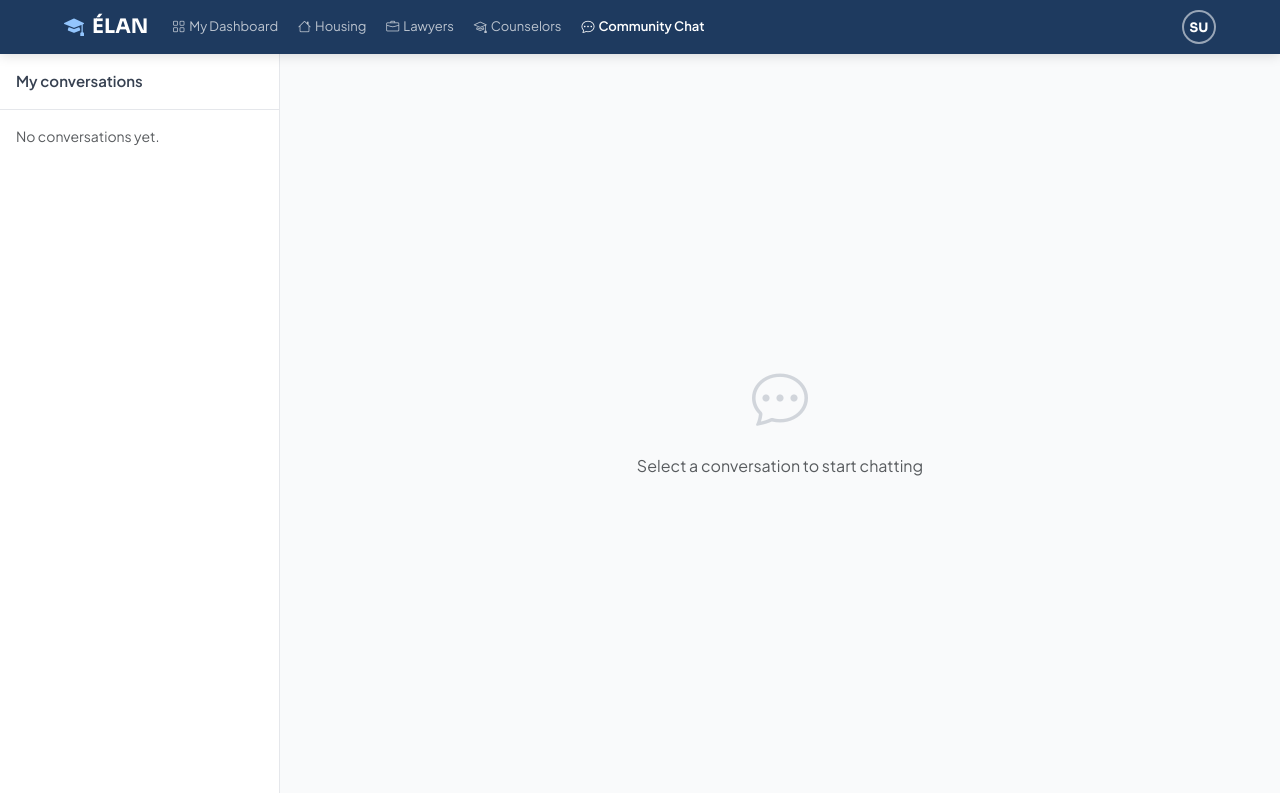
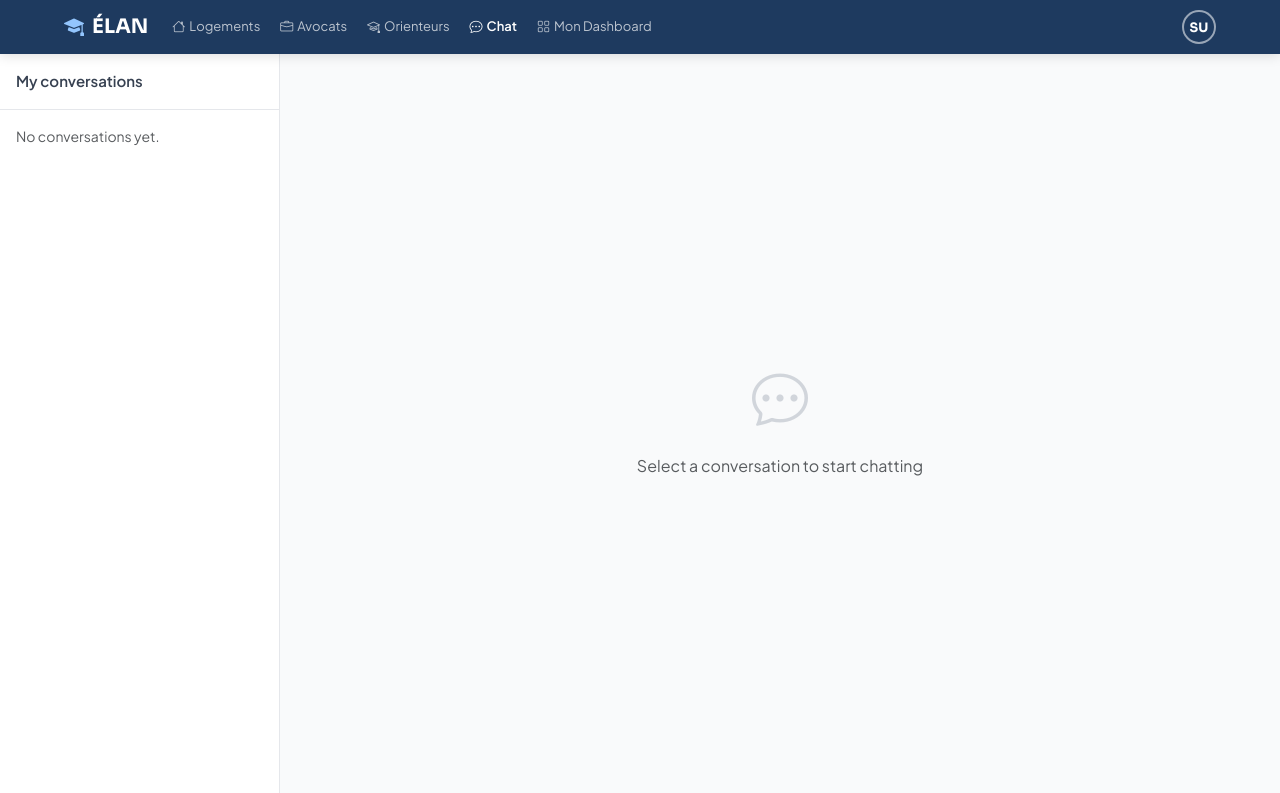
Before and after one commit to Salma-Mousaoui/plateforme-etudiants, a Django app: page /chat/ in a window 1280 px wide. Shown: the top 793 px of the page. Run offline with Django 5.2, Linux system fonts and the light colour scheme; the visitor is signed in with stand-in values (Sample User, id 1); data comes from the database, SQL or seed files in the repository; data that the repository does not hold is empty.

Commit message:
WebSocket chat — fix complet

```diff
--- a/templates/base.html
+++ b/templates/base.html
@@ -32,16 +32,16 @@
       <i class="bi bi-mortarboard-fill" style="color:#93C5FD;font-size:20px;"></i> ÉLAN
     </a>
 
-    {% if request.resolver_match.url_name == 'login' or request.resolver_match.url_name == 'register' %}
-      <!-- Auth page — logo only + back link -->
+    {% if is_auth_page %}
+      <!-- STATE A: Auth page — logo only + back link, no nav, no login buttons -->
       <a href="{% url 'landing' %}" class="ms-auto text-decoration-none"
          style="padding:6px 14px;border-radius:7px;font-size:13px;color:#fff;border:1px solid rgba(255,255,255,.3);background:transparent;font-family:var(--font-body);">
-        <i class="bi bi-arrow-left me-1"></i>Back to Home
+        <i class="bi bi-arrow-left me-1"></i>Retour à l'accueil
       </a>
 
     {% else %}
 
-      <!-- Mobile hamburger -->
+      <!-- Mobile hamburger (STATE B & C) -->
       <button class="navbar-toggler border-0 p-1" type="button"
               data-bs-toggle="collapse" data-bs-target="#elanNavbar"
               aria-controls="elanNavbar" aria-expanded="false" aria-label="Menu">
@@ -50,154 +50,159 @@
 
       <div class="collapse navbar-collapse" id="elanNavbar">
 
-        <!-- Nav links (left) — driven exclusively by request.user.is_authenticated and request.user.role -->
+        <!-- Nav links (left) -->
         <ul class="navbar-nav me-auto gap-lg-1 mt-2 mt-lg-0">
 
           {% if request.user.is_authenticated %}
 
             {% if request.user.role == 'student' %}
+              <!-- STATE C student: Logements | Avocats | Orienteurs | Chat | Mon Dashboard -->
               <li class="nav-item">
-                <a class="nav-link elan-nav-link{% if request.resolver_match.url_name == 'student_dashboard' %} active{% endif %}" href="{% url 'student_dashboard' %}">
-                  <i class="bi bi-grid me-1"></i>My Dashboard
+                <a class="nav-link elan-nav-link{% if current_page == 'listings' or current_page == 'listing-detail' %} active{% endif %}" href="{% url 'listings' %}">
+                  <i class="bi bi-house me-1"></i>Logements
                 </a>
               </li>
               <li class="nav-item">
-                <a class="nav-link elan-nav-link{% if request.resolver_match.url_name == 'listings' or request.resolver_match.url_name == 'listing-detail' %} active{% endif %}" href="{% url 'listings' %}">
-                  <i class="bi bi-house me-1"></i>Housing
+                <a class="nav-link elan-nav-link{% if current_page == 'lawyers' or current_page == 'pro-detail' %} active{% endif %}" href="{% url 'lawyers' %}">
+                  <i class="bi bi-briefcase me-1"></i>Avocats
                 </a>
               </li>
               <li class="nav-item">
-                <a class="nav-link elan-nav-link{% if request.resolver_match.url_name == 'lawyers' or request.resolver_match.url_name == 'pro-detail' %} active{% endif %}" href="{% url 'lawyers' %}">
-                  <i class="bi bi-briefcase me-1"></i>Lawyers
+                <a class="nav-link elan-nav-link{% if current_page == 'counselors' %} active{% endif %}" href="{% url 'counselors' %}">
+                  <i class="bi bi-mortarboard me-1"></i>Orienteurs
                 </a>
               </li>
               <li class="nav-item">
-                <a class="nav-link elan-nav-link{% if request.resolver_match.url_name == 'counselors' %} active{% endif %}" href="{% url 'counselors' %}">
-                  <i class="bi bi-mortarboard me-1"></i>Counselors
+                <a class="nav-link elan-nav-link{% if current_page == 'chat-list' or current_page == 'private-chat' or current_page == 'group-chat' %} active{% endif %}" href="{% url 'chat-list' %}">
+                  <i class="bi bi-chat-dots me-1"></i>Chat
                 </a>
               </li>
               <li class="nav-item">
-                <a class="nav-link elan-nav-link{% if request.resolver_match.url_name == 'chat-list' or request.resolver_match.url_name == 'private-chat' or request.resolver_match.url_name == 'group-chat' %} active{% endif %}" href="{% url 'chat-list' %}">
-                  <i class="bi bi-chat-dots me-1"></i>Community Chat
+                <a class="nav-link elan-nav-link{% if current_page == 'student_dashboard' %} active{% endif %}" href="{% url 'student_dashboard' %}">
+                  <i class="bi bi-grid me-1"></i>Mon Dashboard
                 </a>
               </li>
 
             {% elif request.user.role == 'admin' %}
+              <!-- STATE C admin: Utilisateurs | Annonces | Signalements | Dashboard Admin -->
               <li class="nav-item">
-                <a class="nav-link elan-nav-link{% if request.resolver_match.url_name == 'dashboard' %} active{% endif %}"
-                   href="{% url 'dashboard' %}"
-                   style="color:#F59E0B !important;">
-                  <i class="bi bi-shield-check me-1"></i>Dashboard
+                <a class="nav-link elan-nav-link{% if current_page == 'dashboard-users' %} active{% endif %}" href="{% url 'dashboard-users' %}">
+                  <i class="bi bi-people me-1"></i>Utilisateurs
                 </a>
               </li>
               <li class="nav-item">
-                <a class="nav-link elan-nav-link{% if request.resolver_match.url_name == 'dashboard-users' %} active{% endif %}" href="{% url 'dashboard-users' %}">
-                  <i class="bi bi-people me-1"></i>Users
+                <a class="nav-link elan-nav-link{% if current_page == 'dashboard-listings' %} active{% endif %}" href="{% url 'dashboard-listings' %}">
+                  <i class="bi bi-card-list me-1"></i>Annonces
                 </a>
               </li>
               <li class="nav-item">
-                <a class="nav-link elan-nav-link{% if request.resolver_match.url_name == 'dashboard-listings' %} active{% endif %}" href="{% url 'dashboard-listings' %}">
-                  <i class="bi bi-card-list me-1"></i>Listings
+                <a class="nav-link elan-nav-link{% if current_page == 'dashboard-reports' %} active{% endif %}" href="{% url 'dashboard-reports' %}">
+                  <i class="bi bi-flag me-1"></i>Signalements
                 </a>
               </li>
               <li class="nav-item">
-                <a class="nav-link elan-nav-link{% if request.resolver_match.url_name == 'dashboard-reports' %} active{% endif %}" href="{% url 'dashboard-reports' %}">
-                  <i class="bi bi-flag me-1"></i>Reports
+                <a class="nav-link elan-nav-link{% if current_page == 'dashboard' %} active{% endif %}"
+                   href="{% url 'dashboard' %}"
+                   style="color:#F59E0B !important;">
+                  <i class="bi bi-shield-check me-1"></i>Dashboard Admin
                 </a>
               </li>
 
             {% elif request.user.role == 'lawyer' or request.user.role == 'orientation' %}
+              <!-- STATE C lawyer/orientation: Mon Profil | Mes Messages | Mon Dashboard -->
               <li class="nav-item">
-                <a class="nav-link elan-nav-link{% if request.resolver_match.url_name == 'pro_dashboard' %} active{% endif %}" href="{% url 'pro_dashboard' %}">
-                  <i class="bi bi-person-badge me-1"></i>My Dashboard
+                <a class="nav-link elan-nav-link{% if current_page == 'profil' %} active{% endif %}" href="{% url 'profil' %}">
+                  <i class="bi bi-person me-1"></i>Mon Profil
                 </a>
               </li>
               <li class="nav-item">
-                <a class="nav-link elan-nav-link{% if request.resolver_match.url_name == 'profil' %} active{% endif %}" href="{% url 'profil' %}">
-                  <i class="bi bi-person me-1"></i>My Profile
+                <a class="nav-link elan-nav-link{% if current_page == 'chat-list' or current_page == 'private-chat' or current_page == 'group-chat' %} active{% endif %}" href="{% url 'chat-list' %}">
+                  <i class="bi bi-chat-dots me-1"></i>Mes Messages
                 </a>
               </li>
               <li class="nav-item">
-                <a class="nav-link elan-nav-link{% if request.resolver_match.url_name == 'chat-list' or request.resolver_match.url_name == 'private-chat' or request.resolver_match.url_name == 'group-chat' %} active{% endif %}" href="{% url 'chat-list' %}">
-                  <i class="bi bi-chat-dots me-1"></i>Messages
+                <a class="nav-link elan-nav-link{% if current_page == 'pro_dashboard' %} active{% endif %}" href="{% url 'pro_dashboard' %}">
+                  <i class="bi bi-person-badge me-1"></i>Mon Dashboard
                 </a>
               </li>
 
             {% elif request.user.role == 'housing' %}
+              <!-- STATE C housing: Mes Annonces | Messages | Mon Dashboard -->
               <li class="nav-item">
-                <a class="nav-link elan-nav-link{% if request.resolver_match.url_name == 'housing_dashboard' %} active{% endif %}" href="{% url 'housing_dashboard' %}">
-                  <i class="bi bi-grid me-1"></i>My Dashboard
+                <a class="nav-link elan-nav-link{% if current_page == 'my-listings' or current_page == 'create-listing' %} active{% endif %}" href="{% url 'my-listings' %}">
+                  <i class="bi bi-building me-1"></i>Mes Annonces
                 </a>
               </li>
               <li class="nav-item">
-                <a class="nav-link elan-nav-link{% if request.resolver_match.url_name == 'my-listings' or request.resolver_match.url_name == 'create-listing' %} active{% endif %}" href="{% url 'my-listings' %}">
-                  <i class="bi bi-building me-1"></i>My Listings
+                <a class="nav-link elan-nav-link{% if current_page == 'chat-list' or current_page == 'private-chat' or current_page == 'group-chat' %} active{% endif %}" href="{% url 'chat-list' %}">
+                  <i class="bi bi-chat-dots me-1"></i>Messages
                 </a>
               </li>
               <li class="nav-item">
-                <a class="nav-link elan-nav-link{% if request.resolver_match.url_name == 'chat-list' or request.resolver_match.url_name == 'private-chat' or request.resolver_match.url_name == 'group-chat' %} active{% endif %}" href="{% url 'chat-list' %}">
-                  <i class="bi bi-chat-dots me-1"></i>Messages
+                <a class="nav-link elan-nav-link{% if current_page == 'housing_dashboard' %} active{% endif %}" href="{% url 'housing_dashboard' %}">
+                  <i class="bi bi-grid me-1"></i>Mon Dashboard
                 </a>
               </li>
 
             {% endif %}
 
           {% else %}
-            <!-- Unauthenticated visitor links -->
+            <!-- STATE B: logged-out visitor — Logements | Avocats | Orienteurs | Communauté -->
             <li class="nav-item">
-              <a class="nav-link elan-nav-link{% if request.resolver_match.url_name == 'listings' %} active{% endif %}" href="{% url 'listings' %}">
-                <i class="bi bi-house me-1"></i>Housing
+              <a class="nav-link elan-nav-link{% if current_page == 'listings' %} active{% endif %}" href="{% url 'listings' %}">
+                <i class="bi bi-house me-1"></i>Logements
               </a>
             </li>
             <li class="nav-item">
-              <a class="nav-link elan-nav-link{% if request.resolver_match.url_name == 'lawyers' %} active{% endif %}" href="{% url 'lawyers' %}">
-                <i class="bi bi-briefcase me-1"></i>Lawyers
+              <a class="nav-link elan-nav-link{% if current_page == 'lawyers' %} active{% endif %}" href="{% url 'lawyers' %}">
+                <i class="bi bi-briefcase me-1"></i>Avocats
               </a>
             </li>
             <li class="nav-item">
-              <a class="nav-link elan-nav-link{% if request.resolver_match.url_name == 'counselors' %} active{% endif %}" href="{% url 'counselors' %}">
-                <i class="bi bi-mortarboard me-1"></i>Counselors
+              <a class="nav-link elan-nav-link{% if current_page == 'counselors' %} active{% endif %}" href="{% url 'counselors' %}">
+                <i class="bi bi-mortarboard me-1"></i>Orienteurs
               </a>
             </li>
             <li class="nav-item">
-              <a class="nav-link elan-nav-link{% if request.resolver_match.url_name == 'chat-list' %} active{% endif %}" href="{% url 'chat-list' %}">
-                <i class="bi bi-people me-1"></i>Community
+              <a class="nav-link elan-nav-link{% if current_page == 'chat-list' %} active{% endif %}" href="{% url 'chat-list' %}">
+                <i class="bi bi-people me-1"></i>Communauté
               </a>
             </li>
 
           {% endif %}
         </ul>
 
-        <!-- Right: auth buttons or avatar dropdown -->
+        <!-- Right: Connexion/S'inscrire (STATE B) or avatar dropdown (STATE C) -->
         <div class="d-flex align-items-center gap-2 mt-2 mt-lg-0">
 
           {% if not request.user.is_authenticated %}
+            <!-- STATE B: auth buttons -->
             <a href="{% url 'login' %}" class="text-decoration-none"
                style="padding:6px 14px;border-radius:7px;font-size:13px;color:#fff;border:1px solid rgba(255,255,255,.3);background:transparent;font-family:var(--font-body);white-space:nowrap;">
-              Login
+              Connexion
             </a>
             <a href="{% url 'register' %}" class="text-decoration-none"
                style="padding:6px 14px;border-radius:7px;font-size:13px;color:var(--elan-navy);background:#fff;font-weight:600;font-family:var(--font-body);white-space:nowrap;">
-              Sign Up
+              S'inscrire
             </a>
 
           {% else %}
-            <!-- Avatar + dropdown -->
+            <!-- STATE C: avatar circle (34px, Sora, initials) + dropdown -->
             <div class="dropdown">
               <button type="button" class="elan-avatar-btn"
-                      data-bs-toggle="dropdown" aria-expanded="false" aria-label="My account">
+                      data-bs-toggle="dropdown" aria-expanded="false" aria-label="Mon compte">
                 {{ request.user.first_name|slice:":1"|upper }}{{ request.user.last_name|slice:":1"|upper }}
               </button>
               <ul class="dropdown-menu dropdown-menu-end elan-dd">
                 <li>
                   <a class="dropdown-item" href="{% url 'profil' %}">
-                    <i class="bi bi-person me-2"></i>My Profile
+                    <i class="bi bi-person me-2"></i>Mon Profil
                   </a>
                 </li>
                 <li><hr class="dropdown-divider"></li>
                 <li>
                   <a class="dropdown-item" href="{% url 'logout' %}">
-                    <i class="bi bi-box-arrow-right me-2"></i>Logout
+                    <i class="bi bi-box-arrow-right me-2"></i>Déconnexion
                   </a>
                 </li>
               </ul>
```
